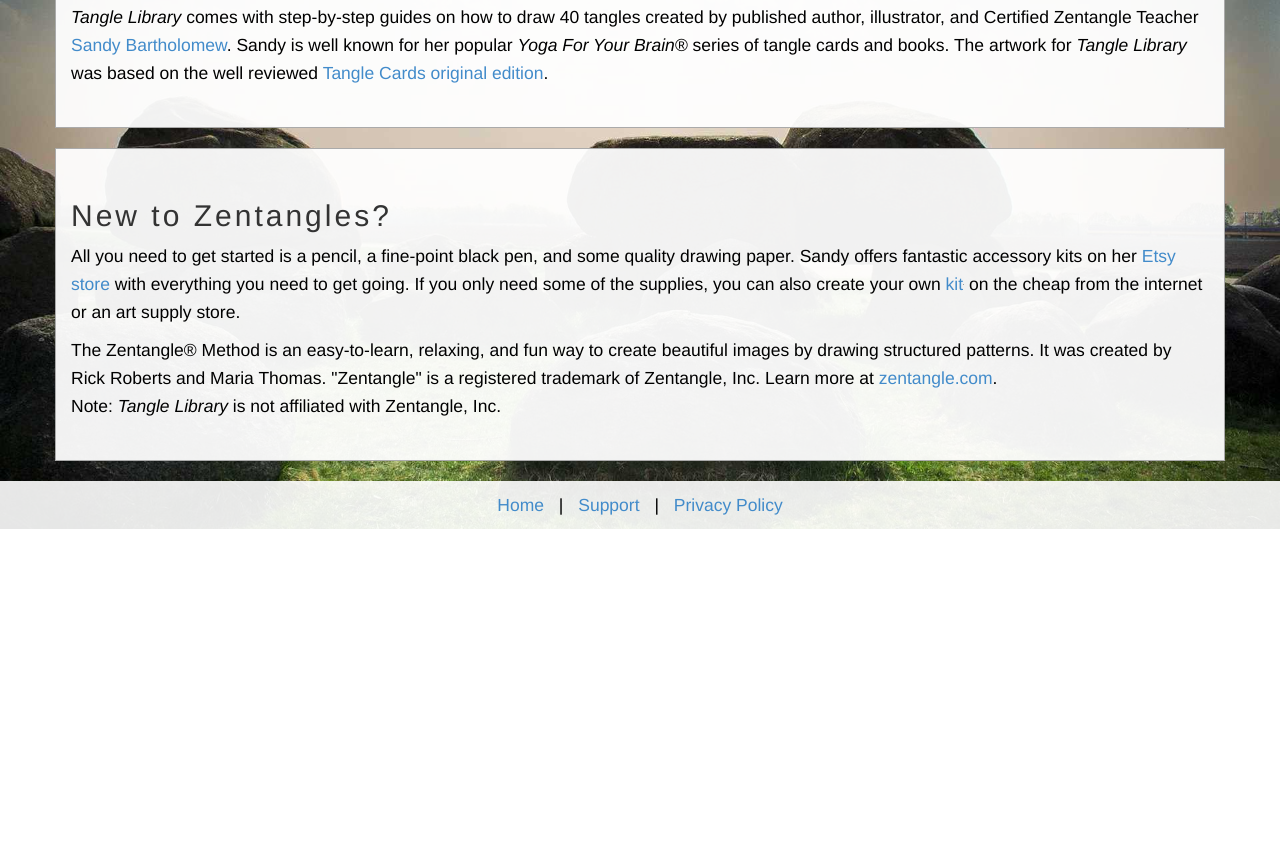
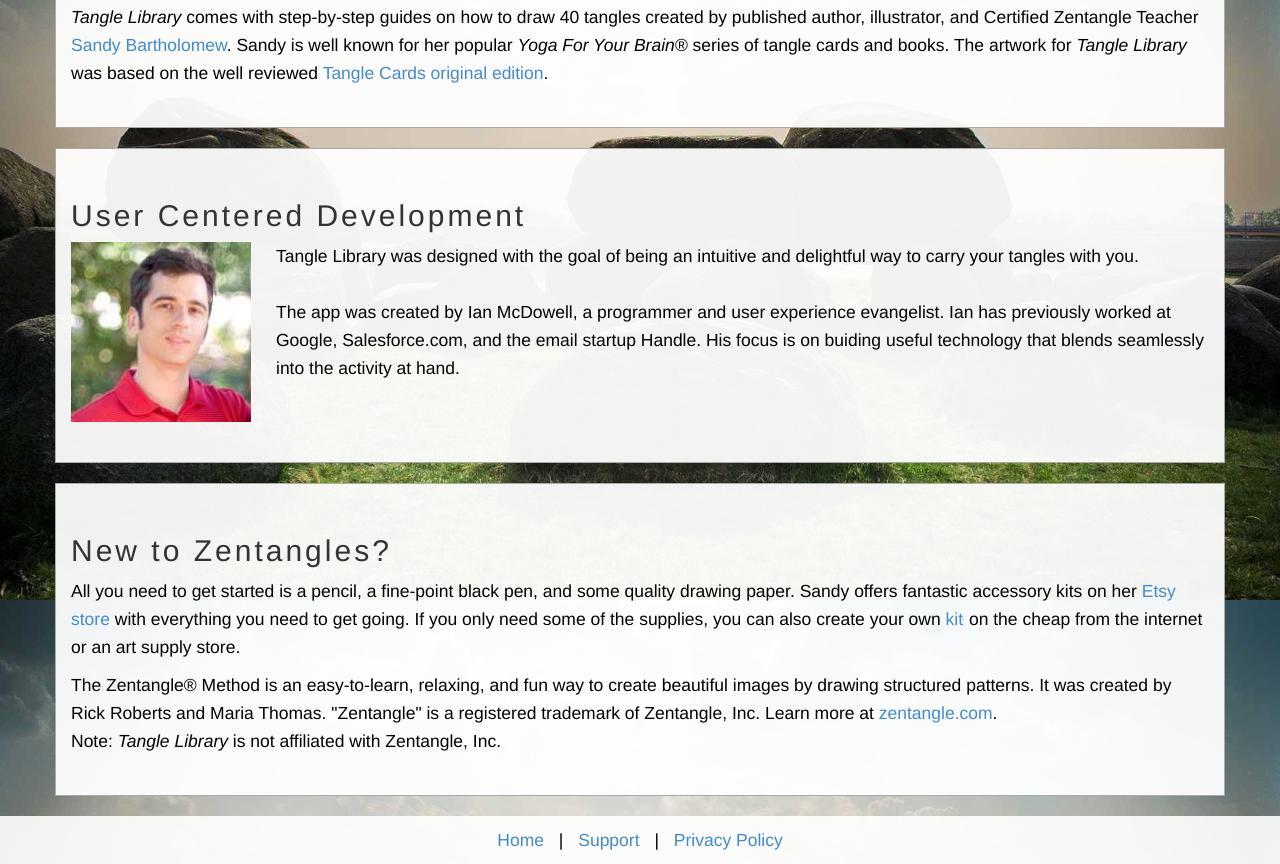
Before and after one commit to igmcdowell/tangle-patterns-web, a plain HTML site: page index.html in a window 1280 px wide. Shown: the part 1844-2708 px from the top of the page. Before the commit the page ends 2373 px from the top, so only its background shows below. Drawn offline with Linux system fonts and the light colour scheme.

Commit message:
add developer blurb

```diff
--- a/css/business-casual.css
+++ b/css/business-casual.css
@@ -137,6 +137,11 @@ footer a.current {
   cursor: default;
 }
 
+.cleared:after {
+  content: "";
+  display: table;
+  clear: both;
+}
 
 .sharrre .box{
     float:left;
--- a/index.html
+++ b/index.html
@@ -54,6 +54,25 @@
       </div>
     </div>
 
+
+    <div class="row">
+      <div class="col-lg-12 text-center  box">
+        <h2 class="text-left">User Centered Development</h2>
+        <div class="text-left">
+
+          <p class="cleared">
+            <img class="img-responsive img-left" src="img/ian.jpg" >
+            Tangle Library was designed with the goal of being an intuitive and delightful way to carry your tangles with you.
+            <br /><br />
+            The app was created by Ian McDowell, a programmer and user experience evangelist. Ian has previously worked at Google, Salesforce.com, and the email startup Handle. His focus is on buiding useful technology that blends seamlessly into the activity at hand.
+            </p>
+          </p>
+        </div>
+
+      </div>
+    </div>
+
+
     <div class="row">
       <div class="col-lg-12 text-center  box">
         <h2 class="text-left">New to Zentangles?</h2>
@@ -64,9 +83,7 @@
           <p>
             The Zentangle® Method is an easy-to-learn, relaxing, and fun way to create beautiful images by drawing structured patterns. It was created by Rick Roberts and Maria Thomas. "Zentangle" is a registered trademark of Zentangle, Inc. Learn more at <a href="http://www.zentangle.com">zentangle.com</a>. <br /> Note: <em>Tangle Library</em> is not affiliated with Zentangle, Inc.
           </p>
-
         </div>
-
       </div>
     </div>
 
```
Also changed, not shown: img/ian.jpg (added).
